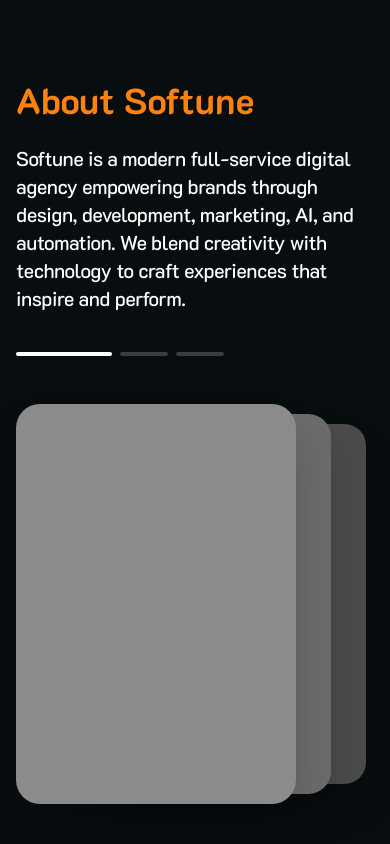
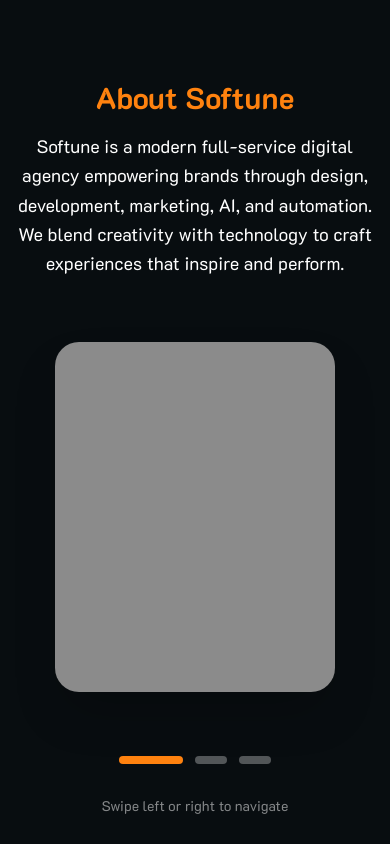
Before and after one commit to Kallolx/agency, a Next.js app: page / in a window 390 px wide. Shown: the part 860-1704 px from the top of the page. Built offline with nearby package versions, Linux system fonts and the light colour scheme.

Commit message:
feat: Implement responsive About section with swipeable cards for mobile and stacked cards for desktop

```diff
--- a/src/components/About.tsx
+++ b/src/components/About.tsx
@@ -1,6 +1,7 @@
 "use client";
 
 import { useState, useEffect, useRef } from "react";
+import { motion, AnimatePresence, PanInfo } from "framer-motion";
 import Image from "next/image";
 
 const steps = [
@@ -29,8 +30,25 @@
   const [activeStep, setActiveStep] = useState(0);
   const sectionRef = useRef<HTMLElement>(null);
   const [scrollProgress, setScrollProgress] = useState(0);
+  const [isMobile, setIsMobile] = useState(false);
+  const [dragDirection, setDragDirection] = useState(0);
 
   useEffect(() => {
+    // Detect mobile on mount and resize
+    const checkMobile = () => {
+      setIsMobile(window.innerWidth < 1024); // lg breakpoint
+    };
+
+    checkMobile();
+    window.addEventListener('resize', checkMobile);
+
+    return () => window.removeEventListener('resize', checkMobile);
+  }, []);
+
+  useEffect(() => {
+    // Only enable scroll functionality on desktop
+    if (isMobile) return;
+
     const section = sectionRef.current;
     if (!section) return;
 
@@ -60,14 +78,104 @@
     handleScroll(); // Initial call
 
     return () => window.removeEventListener("scroll", handleScroll);
-  }, []);
+  }, [isMobile]);
+
+  const handleDragEnd = (event: any, info: PanInfo) => {
+    const swipeThreshold = 50;
+
+    if (info.offset.x > swipeThreshold && activeStep > 0) {
+      // Swiped right - go to previous
+      setActiveStep(activeStep - 1);
+      setDragDirection(-1);
+    } else if (info.offset.x < -swipeThreshold && activeStep < steps.length - 1) {
+      // Swiped left - go to next
+      setActiveStep(activeStep + 1);
+      setDragDirection(1);
+    }
+  };
 
   return (
     <section
       ref={sectionRef}
-      className="relative h-[250vh] flex items-start px-4 sm:px-6 lg:px-8"
+      className={`relative flex items-start px-4 sm:px-6 lg:px-8 ${
+        isMobile ? 'min-h-screen' : 'h-[250vh]'
+      }`}
     >
-      <div className="sticky top-24 w-full max-w-7xl mx-auto py-24">
+      <div className={`w-full max-w-7xl mx-auto py-24 ${
+        isMobile ? 'relative' : 'sticky top-24'
+      }`}>
+        {isMobile ? (
+          // Mobile Layout - Swipeable Single Card
+          <div className="space-y-8">
+            {/* Swipeable Content */}
+            <motion.div
+              key={activeStep}
+              drag="x"
+              dragConstraints={{ left: 0, right: 0 }}
+              dragElastic={0.2}
+              onDragEnd={handleDragEnd}
+              initial={{ opacity: 0, x: dragDirection * 100 }}
+              animate={{ opacity: 1, x: 0 }}
+              exit={{ opacity: 0, x: -dragDirection * 100 }}
+              transition={{ duration: 0.3 }}
+              className="space-y-8"
+            >
+              {/* Text Content */}
+              <div className="space-y-4 text-center">
+                <h2 className="text-3xl sm:text-4xl font-bold text-primary">
+                  {steps[activeStep].title}
+                </h2>
+
+                <p className="text-lg sm:text-xl text-foreground leading-relaxed">
+                  {steps[activeStep].description}
+                </p>
+              </div>
+
+              {/* Single Card - Different shades */}
+              <div className="flex items-center justify-center py-8">
+                <div className="relative w-[280px] sm:w-[320px] h-[350px]">
+                  <AnimatePresence mode="wait">
+                    <motion.div
+                      key={activeStep}
+                      initial={{ opacity: 0, scale: 0.9, rotateY: -20 }}
+                      animate={{ opacity: 1, scale: 1, rotateY: 0 }}
+                      exit={{ opacity: 0, scale: 0.9, rotateY: 20 }}
+                      transition={{ duration: 0.4 }}
+                      className={`w-full h-full rounded-3xl shadow-2xl ${
+                        ['bg-[#8B8B8B]', 'bg-[#6B6B6B]', 'bg-[#4B4B4B]'][activeStep]
+                      }`}
+                    />
+                  </AnimatePresence>
+                </div>
+              </div>
+            </motion.div>
+
+            {/* Progress Indicators with Navigation */}
+            <div className="flex gap-3 justify-center items-center">
+              {steps.map((_, index) => (
+                <button
+                  key={index}
+                  onClick={() => {
+                    setDragDirection(index > activeStep ? 1 : -1);
+                    setActiveStep(index);
+                  }}
+                  className={`h-2 rounded-full transition-all duration-500 ${
+                    index === activeStep
+                      ? "w-16 bg-primary"
+                      : "w-8 bg-foreground/30 hover:bg-foreground/50"
+                  }`}
+                  aria-label={`Go to ${steps[index].title}`}
+                />
+              ))}
+            </div>
+
+            {/* Swipe Hint */}
+            <p className="text-center text-sm text-foreground/50">
+              Swipe left or right to navigate
+            </p>
+          </div>
+        ) : (
+          // Desktop Layout - Stacked Rotating Cards
           <div className="grid lg:grid-cols-2 gap-12 items-center">
             {/* Left Content */}
             <div className="space-y-6">
@@ -99,15 +207,7 @@
               <div className="relative w-[280px] sm:w-[320px] lg:w-[360px] h-full" style={{ marginRight: '80px' }}>
                 {steps.map((step, index) => {
                   const isActive = index === activeStep;
-                const isPast = index < activeStep;
-                const isFuture = index > activeStep;
-
-                // Stack cards from back to front
-                // Active card is in front, past cards fade out, future cards stack behind
-                let rightOffset = 0;
-                let scale = 0.95;
-                let opacity = 1;
-                let zIndex = 1;
+                  const offset = index - activeStep;
 
                   // Different shades for each card
                   const cardColors = [
@@ -116,25 +216,30 @@
                     'bg-[#4B4B4B]', // Card 3 - darkest gray
                   ];
 
-                if (isPast) {
-                  // Past cards: fade out and move slightly left
-                  rightOffset = -50;
-                  opacity = 0;
-                  zIndex = 0;
-                  scale = 0.9;
-                } else if (isActive) {
+                  // All cards stay visible, just rotate and offset
+                  let rightOffset = 0;
+                  let scale = 1;
+                  let rotation = 0;
+                  let zIndex = steps.length - Math.abs(offset);
+
+                  if (offset < 0) {
+                    // Past cards: rotate to the left and stack behind
+                    rightOffset = offset * 40;
+                    rotation = offset * 8;
+                    scale = 1 - (Math.abs(offset) * 0.05);
+                    zIndex = steps.length + offset;
+                  } else if (offset === 0) {
                     // Active card: front and center
                     rightOffset = 0;
-                  opacity = 1;
-                  zIndex = 10;
+                    rotation = 0;
                     scale = 1;
-                } else if (isFuture) {
-                  // Future cards: stacked behind with visible right edge
-                  const futureIndex = index - activeStep;
-                  rightOffset = futureIndex * 35;
-                  opacity = 1;
-                  zIndex = 5 - futureIndex;
-                  scale = 1 - (futureIndex * 0.05);
+                    zIndex = steps.length;
+                  } else {
+                    // Future cards: rotate to the right and stack behind
+                    rightOffset = offset * 40;
+                    rotation = offset * 8;
+                    scale = 1 - (offset * 0.05);
+                    zIndex = steps.length - offset;
                   }
 
                   return (
@@ -142,9 +247,8 @@
                       key={step.id}
                       className="absolute top-0 right-0 transition-all duration-700 ease-out"
                       style={{
-                      transform: `translateX(${rightOffset}px) scale(${scale})`,
-                      transformOrigin: 'right center',
-                      opacity,
+                        transform: `translateX(${rightOffset}px) scale(${scale}) rotate(${rotation}deg)`,
+                        transformOrigin: 'center center',
                         zIndex,
                         width: '100%',
                         height: '100%',
@@ -158,6 +262,7 @@
               </div>
             </div>
           </div>
+        )}
       </div>
     </section>
   );
```
Lines whose indentation alone changed are shown as unchanged.
